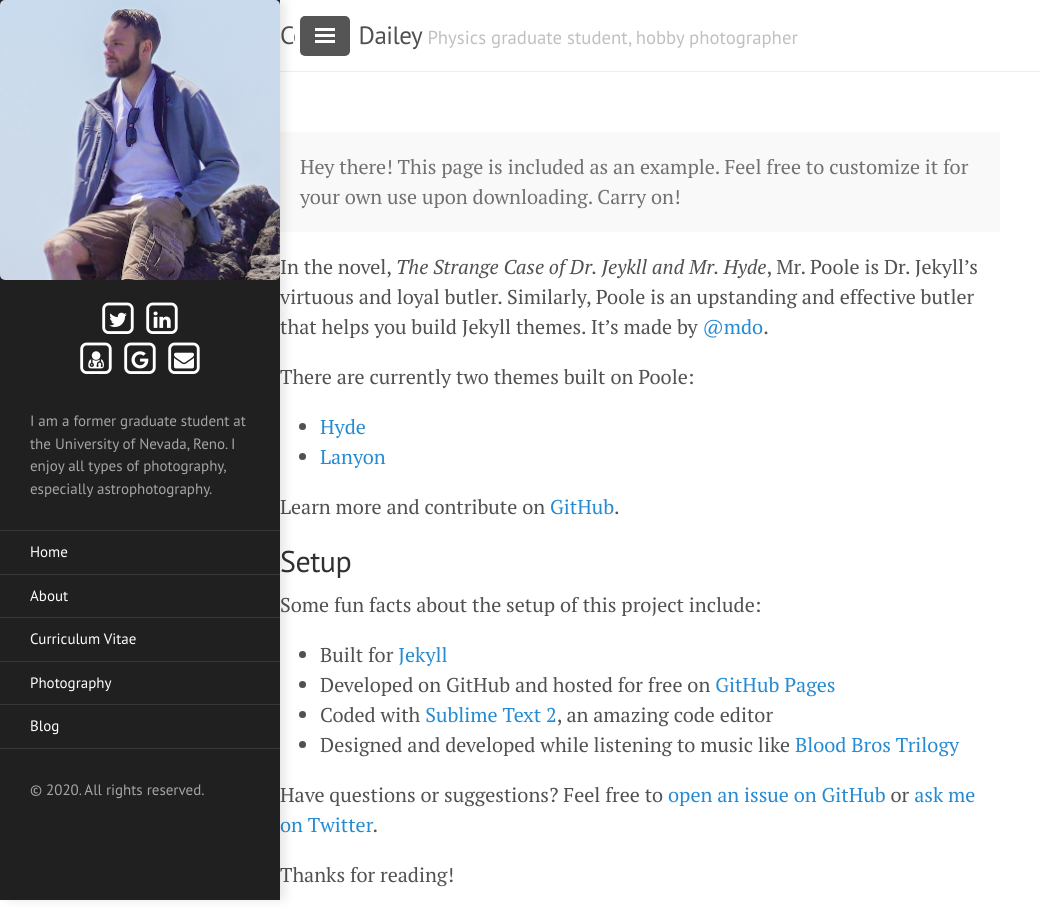
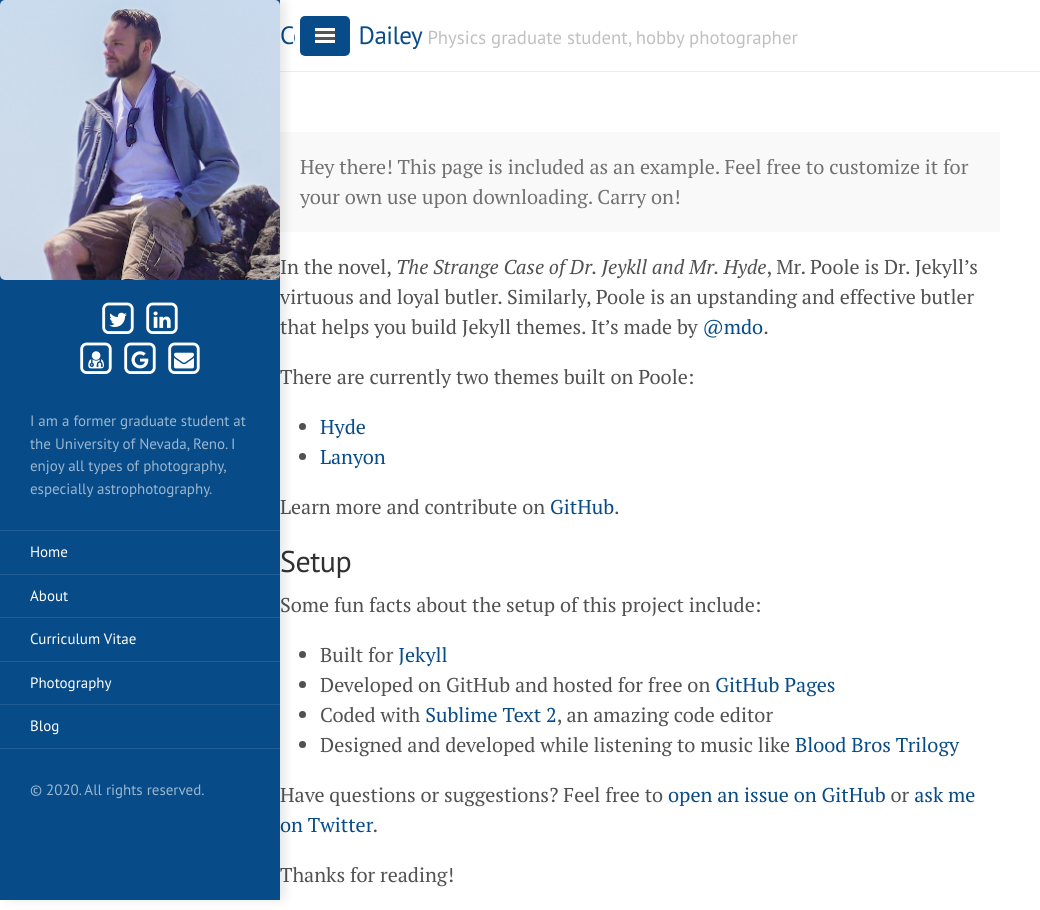
Before and after one commit to TakeTwiceDailey/TakeTwiceDailey.github.io, a Jekyll site: the page built from index.html, in a window 1280 px wide. Shown: the whole page, without its empty margins (0-1040 px from the left). Built offline with Jekyll 4.4.1, drawn with Linux system fonts in a browser that asks for light colours; nearby versions of some CDN libraries.

Commit message:
fixed comma error

```diff
--- a/_layouts/default.html
+++ b/_layouts/default.html
@@ -3,7 +3,7 @@
 
   {% include head.html %}
 
-  <body class="theme-base-0d, sidebar-overlay">
+  <body class="theme-base-0d sidebar-overlay">
 
     {% include sidebar.html %}
 
```
